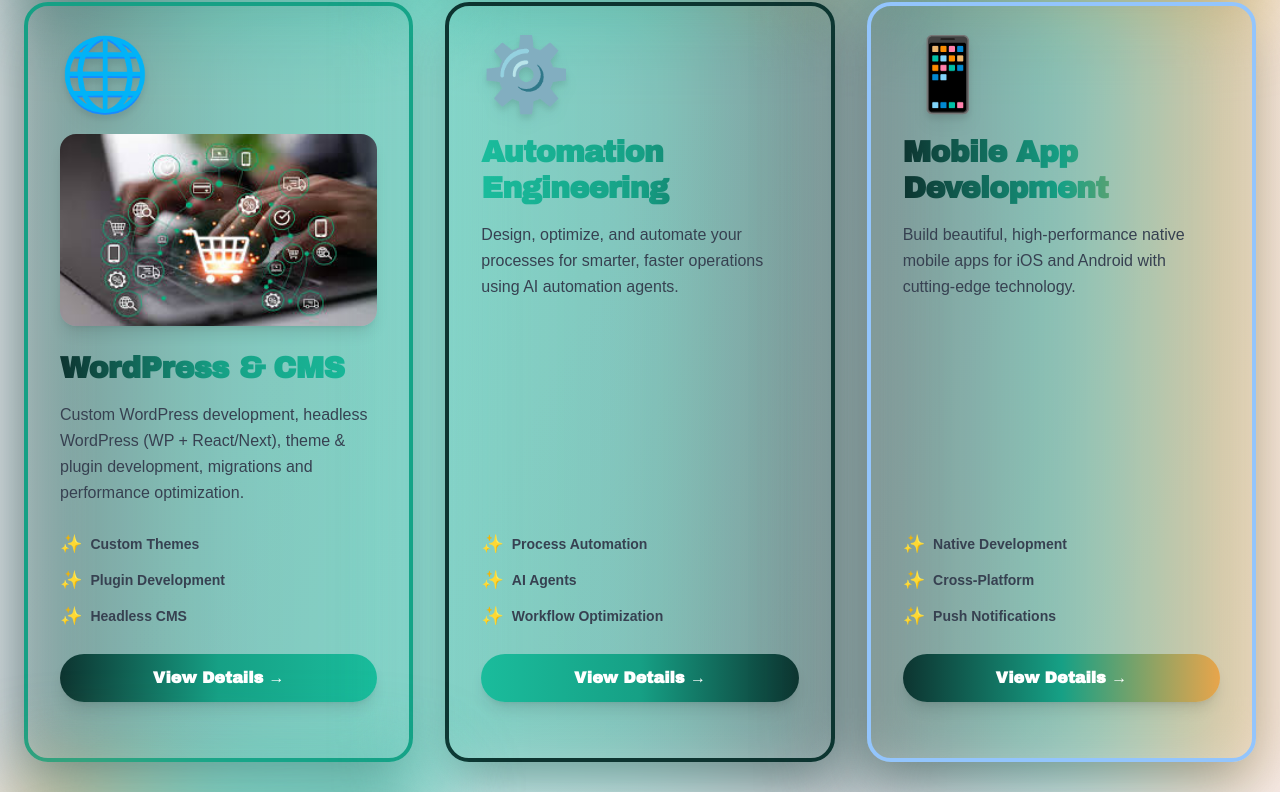
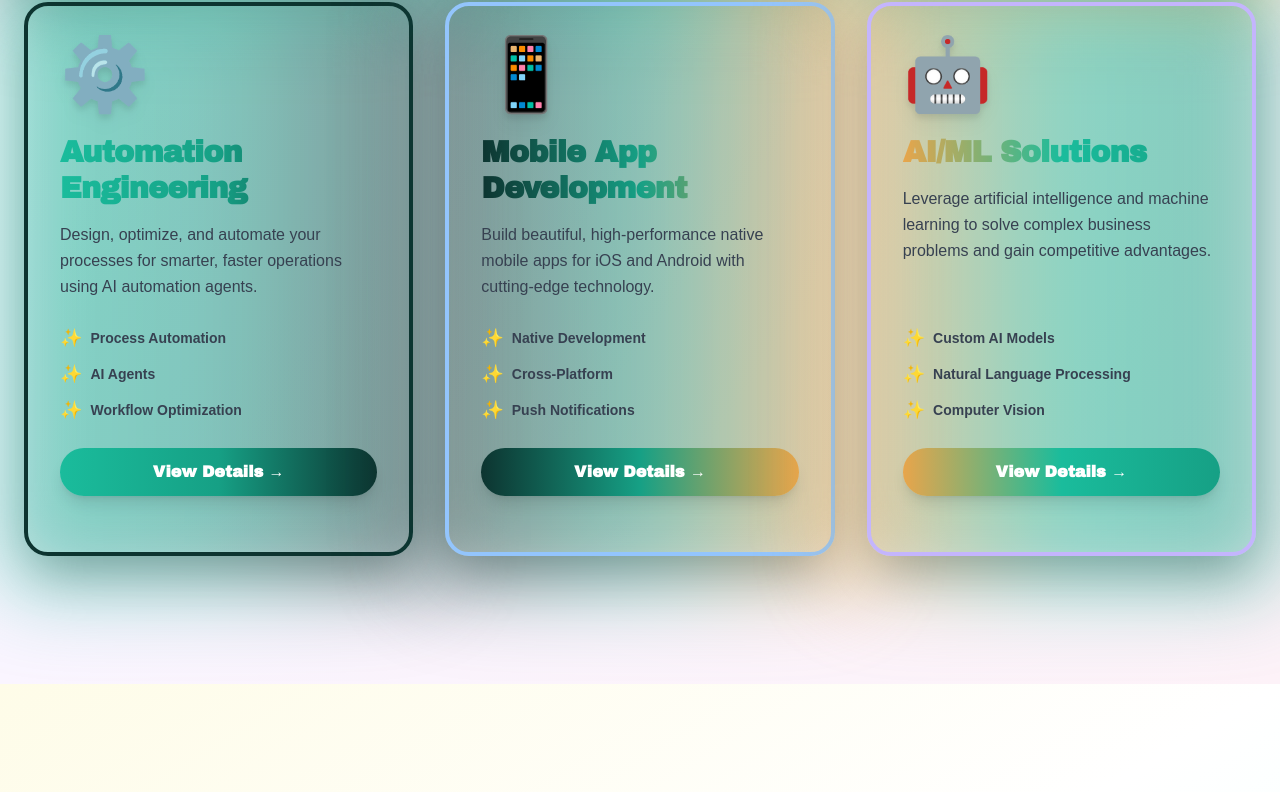
Before and after one commit to Vinaymahto808/techforce, a React (Create React App) app: page / in a window 1280 px wide. Shown: the part 2012-2804 px from the top of the page. Built offline with nearby package versions, Linux system fonts and the light colour scheme; a web font is replaced by a local one.

Commit message:
Remove logo.png, revert to text logo

```diff
--- a/src/App.jsx
+++ b/src/App.jsx
@@ -635,36 +635,6 @@ const AdvancedServices = () => {
         { icon: '📚', title: 'Digital Products', desc: 'Sell ebooks, courses, and downloads' },
         { icon: '🍽️', title: 'Food & Beverage', desc: 'Restaurant and food delivery platforms' },
         { icon: '🎨', title: 'Handmade Goods', desc: 'Artisan marketplaces and craft stores' },
-      ],
-    },
-    {
-      icon: '🌐',
-      title: 'WordPress & CMS',
-      category: 'cms',
-      image: '/images/service-ecommerce.jpeg',
-      description: 'Custom WordPress development, headless WordPress (WP + React/Next), theme & plugin development, migrations and performance optimization.',
-      gradient: 'from-[#0D3430] via-[#16A085] to-[#1ABC9C]',
-      bgGradient: 'from-[#0D3430]/5 to-[#16A085]/5',
-      borderColor: 'border-[#16A085]',
-      features: ['Custom Themes', 'Plugin Development', 'Headless CMS', 'Migrations & Optimization'],
-      detailedFeatures: [
-        { icon: '🎨', title: 'Custom Themes', desc: 'Pixel-perfect, responsive theme development' },
-        { icon: '🔌', title: 'Plugin Development', desc: 'Custom plugins to extend WordPress functionality' },
-        { icon: '⚡', title: 'Performance', desc: 'Caching, image optimization, and CDN setup' },
-        { icon: '🔒', title: 'Security', desc: 'Hardened WP installs and regular audits' },
-        { icon: '🧭', title: 'Migrations', desc: 'Seamless migrations from other platforms' },
-        { icon: '🔗', title: 'Headless', desc: 'WP + GraphQL/REST powering React/Next frontends' },
-      ],
-      techStack: ['WordPress', 'PHP', 'MySQL', 'WPGraphQL', 'React', 'Next.js'],
-      pricing: [
-        { name: 'Starter', price: '$499', period: 'one-time', features: ['Small site', 'Theme setup', 'Basic SEO'] },
-        { name: 'Business', price: '$1999', period: 'one-time', popular: true, features: ['Custom theme', 'Plugin dev', 'Performance tuning'] },
-        { name: 'Enterprise', price: 'Custom', period: '', features: ['Headless CMS', 'SLA', 'Dedicated infra'] },
-      ],
-      useCases: [
-        { icon: '📰', title: 'Publishing', desc: 'High-traffic editorial sites' },
-        { icon: '🏬', title: 'Corporate', desc: 'Marketing sites with CMS' },
-        { icon: '🛍️', title: 'Commerce', desc: 'WooCommerce stores and headless commerce' },
       ],
     },
     {
```
